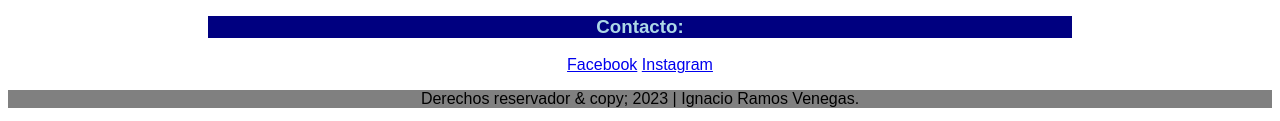
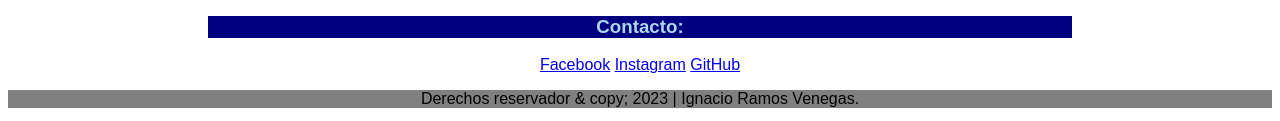
Before and after one commit to IgnacioRamos1773/Evaluacion1, a plain HTML site: page public_html/index.html in a window 1280 px wide. Shown: the part 798-919 px from the top of the page. Drawn offline with Linux system fonts and the light colour scheme.

Commit message:
camio en pagina html

```diff
--- a/public_html/index.html
+++ b/public_html/index.html
@@ -32,6 +32,7 @@
             <h3>Contacto:</h3>
             <a href="https://www.facebook.com">Facebook</a>
             <a href="https://www.instagram.com">Instagram</a>
+			<a href="https://github.com/IgnacioRamos1773/Evaluacion1.git">GitHub</a>
 
         </div>
 
```
